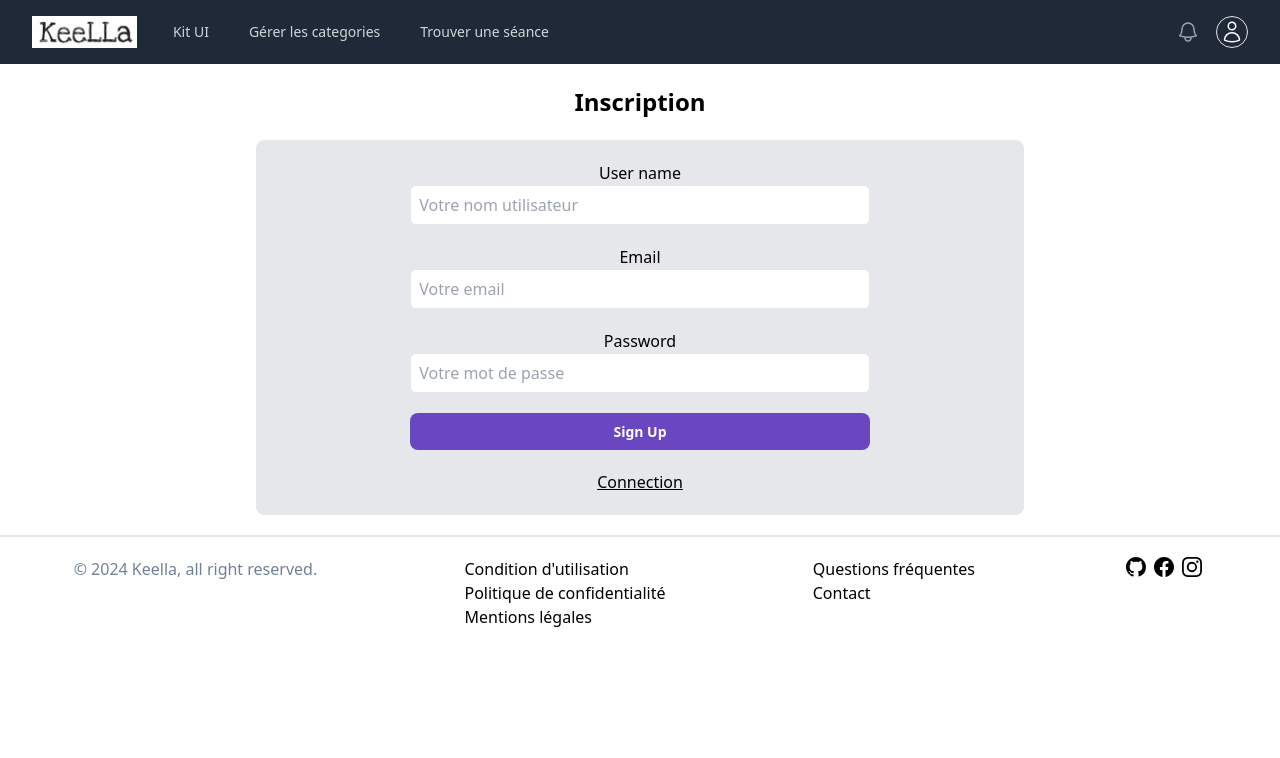
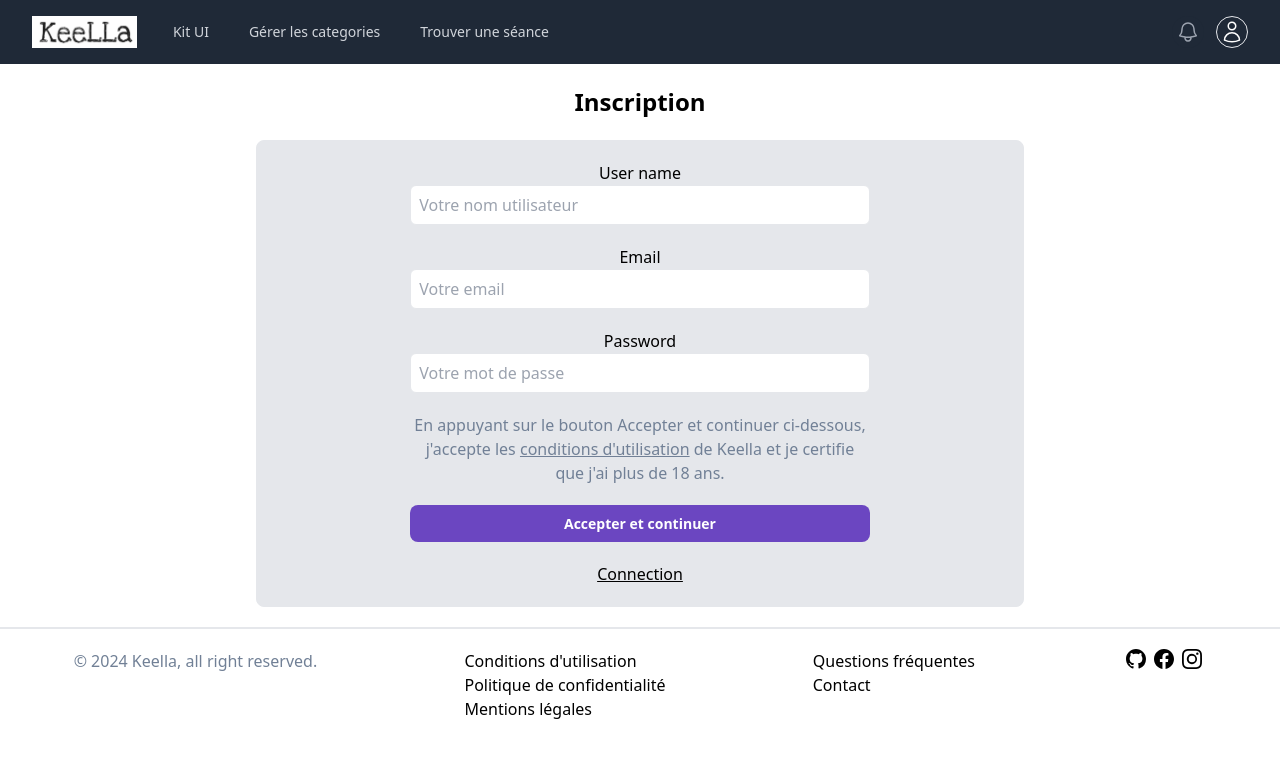
Before and after one commit to tommy-pellerin/front-keella, a React (Vite) app: page /sign-up in a window 1280 px wide. Shown: the top 758 px of the page. Built offline with nearby package versions, Linux system fonts and the light colour scheme.

Commit message:
terme of use ok

```diff
--- a/src/components/auth/auth-form.jsx
+++ b/src/components/auth/auth-form.jsx
@@ -56,6 +56,9 @@ export default function AuthForm({ onSubmit, buttonText }) {
           ></input>
         </div>
         <div className="w-3/5">
+        {isSigningUp && <p>En appuyant sur le bouton Accepter et continuer ci-dessous, j&apos;accepte les <Link to="/terms-of-use" className="underline hover:no-underline">conditions d&apos;utilisation</Link> de Keella et je certifie que j&apos;ai plus de 18 ans.</p>}
+        </div>
+        <div className="w-3/5">
           <button type="submit" className="button-primary-large">{buttonText}</button>
         </div>
         {isSigningUp ?
--- a/src/components/auth/sign-up.jsx
+++ b/src/components/auth/sign-up.jsx
@@ -32,7 +32,7 @@ export default function SignIn() {
   return (
   <div className="text-center my-5">
     <h1>Inscription</h1>
-    <AuthForm onSubmit={handleSignup} buttonText="Sign Up" />
+    <AuthForm onSubmit={handleSignup} buttonText="Accepter et continuer" />
   </div>
   )
 }
--- a/src/components/static/footer.jsx
+++ b/src/components/static/footer.jsx
@@ -8,7 +8,7 @@ export default function Footer() {
       </div>
       <div>
         <ul>
-          <li><Link to="#">Condition d&apos;utilisation</Link></li>
+          <li><Link to="/terms-of-use">Conditions d&apos;utilisation</Link></li>
           <li><Link to="#">Politique de confidentialité</Link></li>
           <li><Link to="#">Mentions légales</Link></li>
         </ul>
--- a/src/components/static/routes.jsx
+++ b/src/components/static/routes.jsx
@@ -11,6 +11,7 @@ import Profile from "../user/profile";
 import EditProfile from "../user/editProfile";
 import Success from "../payment/success";
 import Cancel from "../payment/cancel";
+import TermsOfUse from "./termsOfUse";
 
 //protection
 import PrivateRoute from "../../services/privateRoute";
@@ -21,6 +22,7 @@ import Category from "../category/category";
 //Style
 import KitUI from "../KitUI/KitUI";
 import MyAccount from "../user/my-account";
+
 
 
 
@@ -48,6 +50,8 @@ export default function AppRoutes() {
       <Route path="/payment/success" element={<Success />} />
       <Route path="/payment/cancel" element={<Cancel />} />
 
+      <Route path="/terms-of-use" element={<TermsOfUse />} />
+
       {/* Il faut etre admin pour utiliser ses pages */}
       <Route path="/categories" element={<PrivateRoute><Category/></PrivateRoute>} />
       <Route path="/categories/edit" element={<KitUI/>} />
--- /dev/null
+++ b/src/components/static/termsOfUse.jsx
@@ -0,0 +1,7 @@
+const TermsOfUse = () => {
+  return(
+    <h1>Conditions d&apos;utilisation</h1>
+  )
+}
+
+export default TermsOfUse
```
